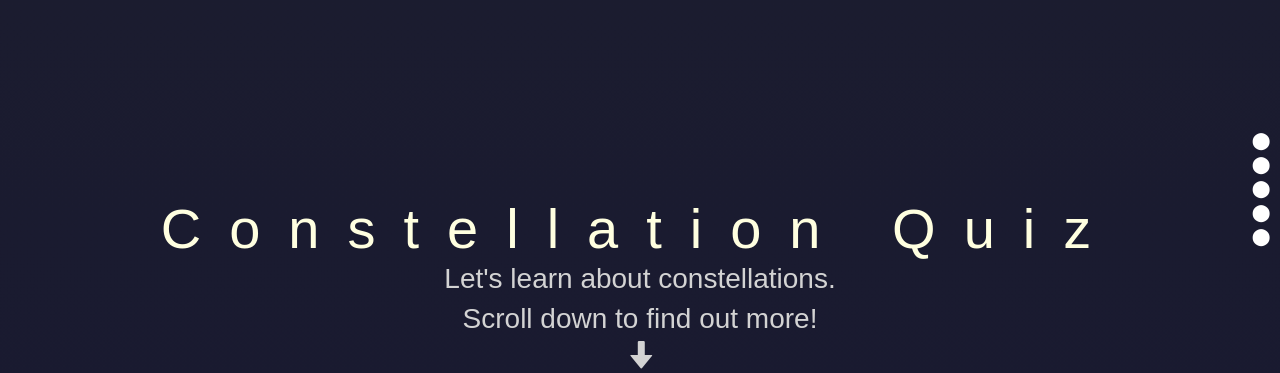
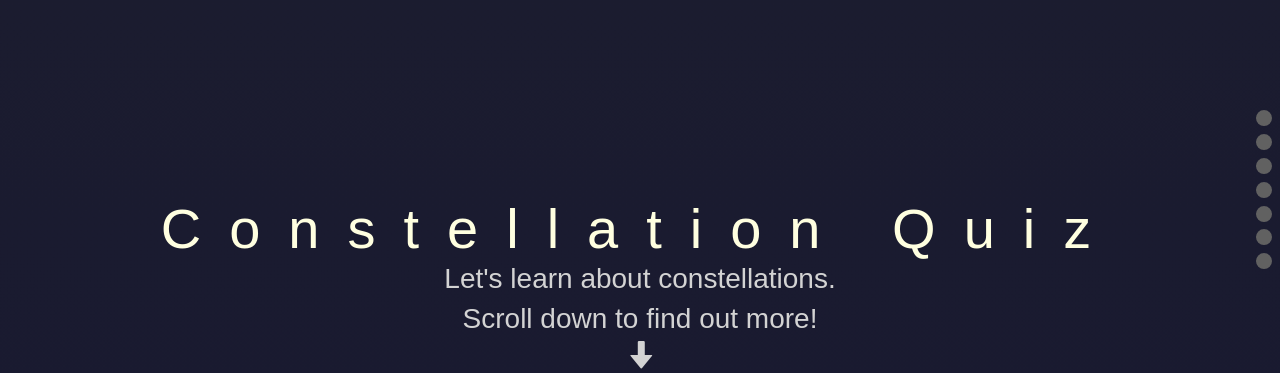
Before and after one commit to 22716248/Agile-Web-Dev-Proj-1, a Flask app: page / in a window 1280 px wide. Shown: the part 211-584 px from the top of the page. Run offline with Flask 2, Linux system fonts and the light colour scheme; some libraries are stand-ins or nearby versions; grey boxes are pictures that could not be loaded.

Commit message:
rudimentary nav icons

```diff
--- a/app/static/style.css
+++ b/app/static/style.css
@@ -232,3 +232,11 @@ input {
 #tau-img:hover {
   background-image: url("https://in-the-sky.org/images/constellations/con_TAU_000.png");
 }
+
+
+.nav-icon {
+  filter: invert(100%);
+  border-radius: 50%;
+  width: 16px;
+  height: 16px;
+}
--- a/app/templates/index.html
+++ b/app/templates/index.html
@@ -40,11 +40,13 @@
     </div>
     <div class="nav-bar">
         <table>
-            <tr><td><a href="#intro" class="nav-button">&#11044;</a></td></tr>
-            <tr><td><a href="#section1" class="nav-button">&#11044;</a></td></tr>
-            <tr><td><a href="#section2" class="nav-button">&#11044;</a></td></tr>
-            <tr><td><a href="#section3" class="nav-button">&#11044;</a></td></tr>
-            <tr><td><a href="#quiz" class="nav-button">&#11044;</a></td></tr>
+            <tr><td><a href="#section-intro" class="nav-button"><img src="https://suberic.net/~dmm/astro/img/calli/Virgo.png" class="nav-icon" alt="crux"></a></td></tr>
+            <tr><td><a href="#section-crux" class="nav-button"><img src="https://suberic.net/~dmm/astro/img/calli/Crux.png" class="nav-icon" alt="crux"></a></td></tr>
+            <tr><td><a href="#section-aquarius" class="nav-button"><img src="https://suberic.net/~dmm/astro/img/calli/Aquarius.png" class="nav-icon" alt="crux"></a></td></tr>
+            <tr><td><a href="#section-orion-canis-major-taurus" class="nav-button"><img src="https://suberic.net/~dmm/astro/img/calli/Orion.png" class="nav-icon" alt="crux"></a></td></tr>
+            <tr><td><a href="#section-sagittarius-scorpius" class="nav-button"><img src="https://suberic.net/~dmm/astro/img/calli/Sagittarius.png" class="nav-icon" alt="crux"></a></td></tr>
+            <tr><td><a href="#section-centaurus-lupus" class="nav-button"><img src="https://suberic.net/~dmm/astro/img/calli/Lupus.png" class="nav-icon" alt="crux"></a></td></tr>
+            <tr><td><a href="#section-argo-navis" class="nav-button"><img src="https://suberic.net/~dmm/astro/img/calli/double/ArgoNavis.png" class="nav-icon" alt="crux"></a></td></tr>
         </table>
     </div>
 
@@ -79,8 +81,6 @@
             </div>
         </div>
     </div>
-
-
 
     <div id="section-crux">
         <div class="col-sm-12" id="section1">
```
